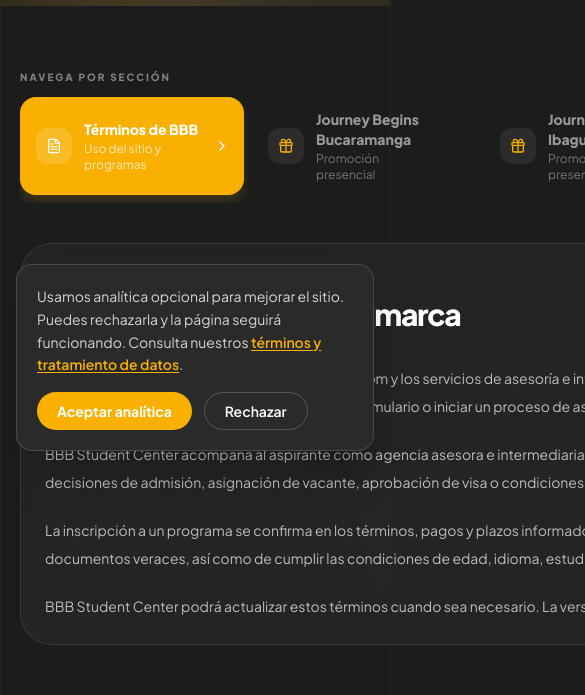
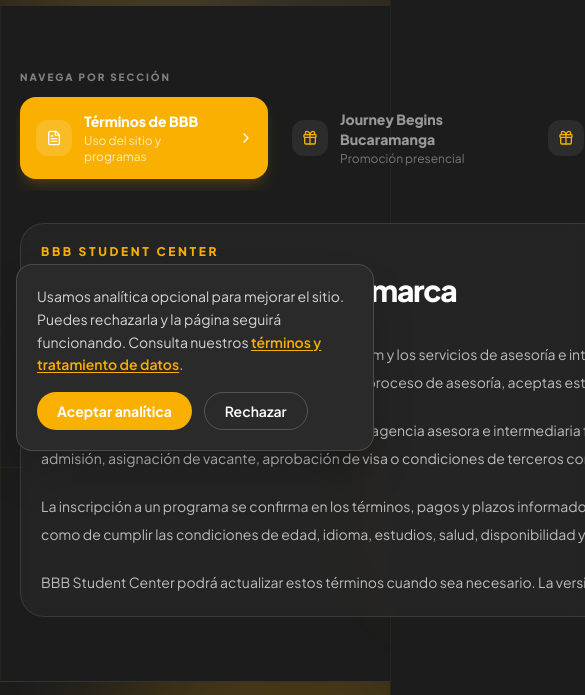
Before and after one commit to bbbsc2017/BBBSC, a React (Vite) app: page /terminos-y-condiciones in a window 390 px wide. Shown: the part 377-1072 px from the top of the page, 585 px wide, since content can reach past the window. Built offline with nearby package versions, Linux system fonts and the light colour scheme; no server answers.

Commit message:
style: mejorar responsive y animaciones de Journey

```diff
--- a/src/pages/JourneyBeginsBucaramanga.tsx
+++ b/src/pages/JourneyBeginsBucaramanga.tsx
@@ -150,12 +150,12 @@
 
     <section className="relative isolate overflow-hidden pb-16 pt-8 sm:pb-24 sm:pt-12">
       <Container>
-        <div className="relative overflow-hidden rounded-[2rem] border border-white/10 bg-[#1c1c1c] shadow-2xl shadow-black/35">
+        <div className="relative animate-[fadeIn_0.5s_ease-out_both] overflow-hidden rounded-[1.5rem] border border-white/10 bg-[#1c1c1c] shadow-2xl shadow-black/35 sm:rounded-[2rem]">
           <img src={eventImage} alt="Participantes colombianos disfrutando una experiencia internacional" className="absolute inset-0 size-full object-cover object-center" fetchPriority="high" />
           <div className="absolute inset-0 bg-[linear-gradient(90deg,rgba(28,28,28,.94)_0%,rgba(28,28,28,.76)_45%,rgba(28,28,28,.32)_100%)]" />
           <div className="absolute inset-x-0 bottom-0 h-2/3 bg-gradient-to-t from-[#1c1c1c] via-[#1c1c1c]/65 to-transparent" />
-          <div className="relative flex min-h-[590px] flex-col justify-end px-6 py-9 sm:min-h-[620px] sm:px-12 sm:py-12 lg:px-16">
-            <div className="max-w-2xl">
+          <div className="relative flex min-h-[520px] flex-col justify-end px-5 py-8 sm:min-h-[620px] sm:px-12 sm:py-12 lg:px-16">
+            <div className="max-w-2xl animate-[fadeInUp_0.6s_ease-out_0.12s_both]">
               <p className="inline-flex items-center gap-2 rounded-full border border-brand/45 bg-transparent px-4 py-2 text-[10px] font-black uppercase tracking-[.2em] text-brand backdrop-blur-sm"><Sparkles className="size-3.5" /> Invitación exclusiva · Bucaramanga</p>
               <p className="mt-6 text-xs font-black uppercase tracking-[.25em] text-white/55">Summer Work & Travel USA · Season 2027</p>
               <h1 className="mt-4 text-balance text-5xl font-black leading-[.9] tracking-[-.065em] text-white sm:text-7xl">Journey<br /><span className="text-brand">Begins.</span></h1>
@@ -172,9 +172,9 @@
         <div className="border-y border-white/10 py-8 sm:py-10">
           <p className="text-center text-[10px] font-black uppercase tracking-[.22em] text-brand">Requisitos principales</p>
           <div className="mt-7 grid gap-7 sm:grid-cols-3 sm:gap-10">
-            <div className="flex gap-4"><span className="flex size-10 shrink-0 items-center justify-center rounded-full border border-brand/30 text-brand"><Users className="size-4" /></span><div><p className="font-black text-white">Ser estudiante</p><p className="mt-1 text-sm leading-6 text-white/55">Estar matriculado en una institución de educación superior.</p></div></div>
-            <div className="flex gap-4"><span className="flex size-10 shrink-0 items-center justify-center rounded-full border border-brand/30 text-brand"><Plane className="size-4" /></span><div><p className="font-black text-white">Inglés conversacional</p><p className="mt-1 text-sm leading-6 text-white/55">Tener el nivel necesario para comunicarte en tu trabajo y día a día.</p></div></div>
-            <div className="flex gap-4"><span className="flex size-10 shrink-0 items-center justify-center rounded-full border border-brand/30 text-brand"><CalendarDays className="size-4" /></span><div><p className="font-black text-white">Disponibilidad de verano</p><p className="mt-1 text-sm leading-6 text-white/55">Contar con el tiempo para vivir tu experiencia en Estados Unidos.</p></div></div>
+            <div className="flex animate-[fadeInUp_0.5s_ease-out_0.05s_both] gap-4 transition-transform duration-300 hover:-translate-y-1"><span className="flex size-10 shrink-0 items-center justify-center rounded-full border border-brand/30 text-brand"><Users className="size-4" /></span><div><p className="font-black text-white">Ser estudiante</p><p className="mt-1 text-sm leading-6 text-white/55">Estar matriculado en una institución de educación superior.</p></div></div>
+            <div className="flex animate-[fadeInUp_0.5s_ease-out_0.12s_both] gap-4 transition-transform duration-300 hover:-translate-y-1"><span className="flex size-10 shrink-0 items-center justify-center rounded-full border border-brand/30 text-brand"><Plane className="size-4" /></span><div><p className="font-black text-white">Inglés conversacional</p><p className="mt-1 text-sm leading-6 text-white/55">Tener el nivel necesario para comunicarte en tu trabajo y día a día.</p></div></div>
+            <div className="flex animate-[fadeInUp_0.5s_ease-out_0.2s_both] gap-4 transition-transform duration-300 hover:-translate-y-1"><span className="flex size-10 shrink-0 items-center justify-center rounded-full border border-brand/30 text-brand"><CalendarDays className="size-4" /></span><div><p className="font-black text-white">Disponibilidad de verano</p><p className="mt-1 text-sm leading-6 text-white/55">Contar con el tiempo para vivir tu experiencia en Estados Unidos.</p></div></div>
           </div>
         </div>
       </Container>
@@ -183,7 +183,7 @@
     <section className="pb-20 pt-4 sm:pb-32 sm:pt-10">
       <Container>
         <div className="grid items-center gap-12 lg:grid-cols-[.9fr_1.1fr] lg:gap-20">
-          <div>
+          <div className="animate-[fadeInUp_0.6s_ease-out_both]">
             <p className="text-xs font-black uppercase tracking-[.22em] text-brand">Una inauguración para recordar</p>
             <h2 className="mt-5 max-w-xl text-balance text-4xl font-black tracking-[-.055em] text-white sm:text-5xl">No vienes a escuchar la aventura. Vienes a sentir que ya comenzó.</h2>
             <p className="mt-6 max-w-xl text-pretty text-lg leading-8 text-white/65">Una tarde para celebrar, comer rico, recibir sorpresas y conocer a quienes podrían compartir contigo una de las experiencias más memorables de tu vida universitaria.</p>
@@ -193,7 +193,7 @@
               <div className="flex gap-4"><span className="flex size-11 shrink-0 items-center justify-center rounded-full bg-brand/15 text-brand"><Gift className="size-5" /></span><div><h3 className="font-black text-white">Un motivo extra para invitar</h3><p className="mt-1 text-sm leading-6 text-white/55">Recibes USD 50 de descuento cuando tu invitado nuevo se inscribe durante el evento y cumple los requisitos del programa.</p></div></div>
             </div>
           </div>
-          <div className="relative mx-auto w-full max-w-xl lg:max-w-none">
+          <div className="relative mx-auto w-full max-w-xl animate-[fadeInUp_0.65s_ease-out_0.12s_both] lg:max-w-none">
             <div aria-hidden="true" className="absolute -inset-10 rounded-full bg-brand/15 blur-3xl" />
             <img src={summerImage} alt="Jóvenes disfrutando una experiencia de verano" loading="lazy" className="relative aspect-[4/3] w-full rounded-[2.5rem] object-cover shadow-2xl shadow-black/35" />
             <div className="absolute -bottom-5 left-5 max-w-[13rem] rounded-2xl border border-white/15 bg-[#1c1c1c]/75 p-4 backdrop-blur-md sm:left-8"><Camera className="size-5 text-brand" /><p className="mt-3 text-sm font-black text-white">Historias que comienzan juntas.</p></div>
@@ -211,7 +211,7 @@
       <Container>
         <div className="px-1 py-4 sm:px-0 sm:py-8">
           <div className="grid items-start gap-10 lg:grid-cols-[.82fr_1.18fr] lg:gap-16">
-            <div className="pt-2 lg:pt-8">
+            <div className="animate-[fadeInUp_0.6s_ease-out_both] pt-2 lg:pt-8">
               <p className="text-xs font-black uppercase tracking-[.22em] text-[#f9b000]">Registro de asistentes</p>
               <h2 className="mt-5 max-w-md text-balance text-4xl font-black leading-[.94] tracking-[-.055em] text-white sm:text-5xl">La pregunta no es si vas. Es con quién empiezas.</h2>
               <p className="mt-6 max-w-md text-pretty leading-7 text-white/65">Registra tu asistencia y la de las personas que quieres llevar contigo. Cada registro se gestiona de forma independiente para que podamos acompañarlos mejor.</p>
@@ -223,7 +223,7 @@
               </div>
             </div>
 
-            <div className="rounded-[2rem] border border-white/10 bg-[#2b2b2b] p-5 shadow-2xl shadow-black/20 sm:p-8">
+            <div className="animate-[fadeInUp_0.65s_ease-out_0.1s_both] rounded-[1.5rem] border border-white/10 bg-[#2b2b2b] p-5 shadow-2xl shadow-black/20 sm:rounded-[2rem] sm:p-8">
               <p className="text-[10px] font-black uppercase tracking-[.22em] text-white/60">Journey Begins Bucaramanga</p>
               <h3 className="mt-2 text-3xl font-black tracking-[-.045em] text-white">Reserva tu lugar.</h3>
               <p className="mt-2 text-sm leading-6 text-white/70">Completa tus datos y añade a tus invitados si vienes acompañado.</p>
--- a/src/pages/TerminosCondiciones.tsx
+++ b/src/pages/TerminosCondiciones.tsx
@@ -65,18 +65,18 @@
     <DetailHero eyebrow="Legal" title="Términos y condiciones" description="Consulta las condiciones generales, las promociones Journey Begins y el tratamiento de tus datos." breadcrumbs={breadcrumbs} />
     <section className="py-16 sm:py-20">
       <Container className="max-w-6xl">
-        <div className="grid gap-10 lg:grid-cols-[17rem_minmax(0,1fr)] lg:gap-16">
-          <aside className="lg:sticky lg:top-24 lg:self-start">
+        <div className="grid gap-8 sm:gap-10 lg:grid-cols-[17rem_minmax(0,1fr)] lg:gap-16">
+          <aside className="animate-[fadeInUp_0.5s_ease-out_both] lg:sticky lg:top-24 lg:self-start">
             <p className="mb-3 text-[10px] font-black uppercase tracking-[.2em] text-white/45">Navega por sección</p>
-            <nav className="flex gap-2 overflow-x-auto pb-2 lg:flex-col lg:overflow-visible" aria-label="Secciones legales">
-              {tabs.map(({ id, title, subtitle, Icon }) => <button key={id} type="button" onClick={() => setActiveTab(id)} className={`group flex min-w-[14rem] items-center gap-3 rounded-2xl px-4 py-3 text-left transition lg:min-w-0 ${activeTab === id ? 'bg-[#f9b000] text-white shadow-lg shadow-[#f9b000]/15' : 'text-white/55 hover:bg-white/[.06] hover:text-white'}`}>
+            <nav className="-mx-1 flex snap-x gap-2 overflow-x-auto px-1 pb-3 lg:mx-0 lg:flex-col lg:overflow-visible lg:px-0" aria-label="Secciones legales">
+              {tabs.map(({ id, title, subtitle, Icon }) => <button key={id} type="button" onClick={() => setActiveTab(id)} className={`group flex min-w-[15.5rem] snap-start items-center gap-3 rounded-2xl px-4 py-3 text-left transition lg:min-w-0 ${activeTab === id ? 'bg-[#f9b000] text-white shadow-lg shadow-[#f9b000]/15' : 'text-white/55 hover:bg-white/[.06] hover:text-white'}`}>
                 <span className={`flex size-9 shrink-0 items-center justify-center rounded-xl ${activeTab === id ? 'bg-white/15' : 'bg-white/[.07] text-[#f9b000]'}`}><Icon className="size-4" /></span>
                 <span className="min-w-0 flex-1"><span className="block text-sm font-black leading-5">{title}</span><span className={`mt-0.5 block text-xs ${activeTab === id ? 'text-white/75' : 'text-white/40'}`}>{subtitle}</span></span>
                 <ChevronRight className={`size-4 shrink-0 transition ${activeTab === id ? 'translate-x-0.5' : 'opacity-0 group-hover:opacity-100'}`} />
               </button>)}
             </nav>
           </aside>
-          <div className="rounded-[2rem] border border-white/10 bg-white/[.035] p-6 backdrop-blur-sm sm:p-10">
+          <div key={activeTab} className="animate-[fadeInUp_0.55s_ease-out_both] rounded-[1.5rem] border border-white/10 bg-white/[.035] p-5 backdrop-blur-sm sm:rounded-[2rem] sm:p-10">
             {activeTab === 'general' && <GeneralTerms />}
             {activeTab === 'bucaramanga' && <PromotionTerms mode="bucaramanga" />}
             {activeTab === 'ibague' && <PromotionTerms mode="ibague" />}
```
